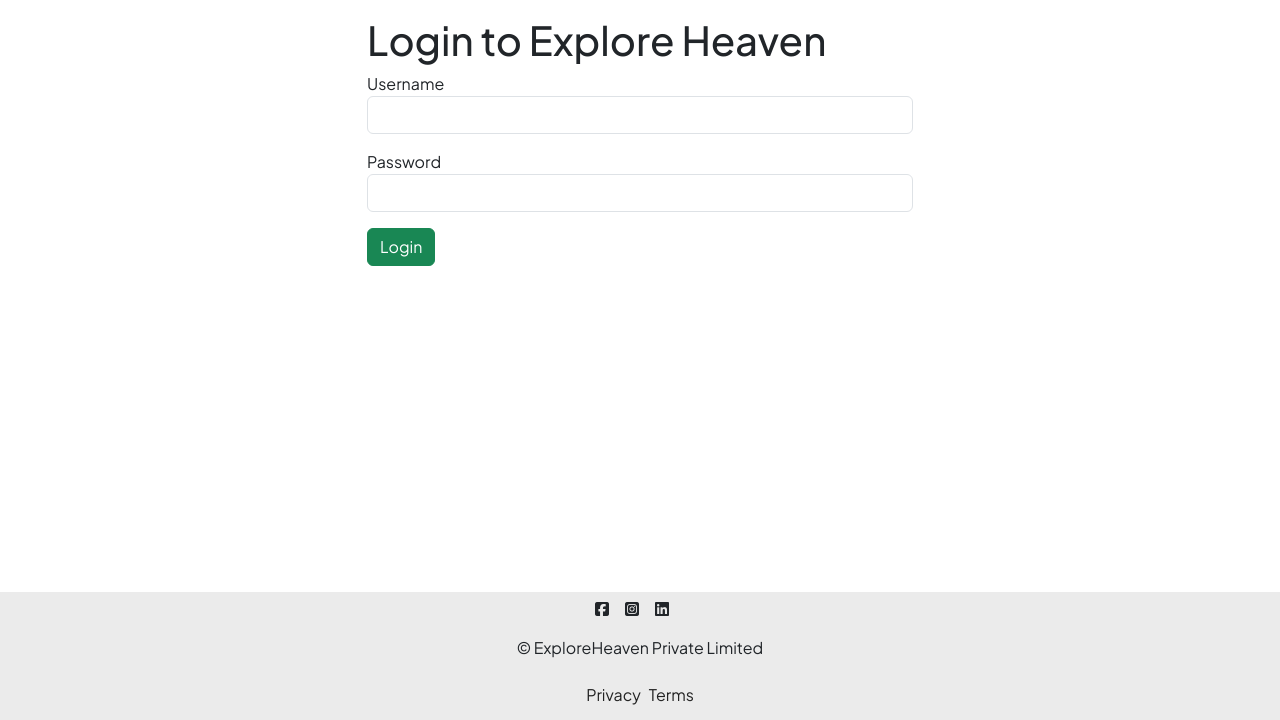
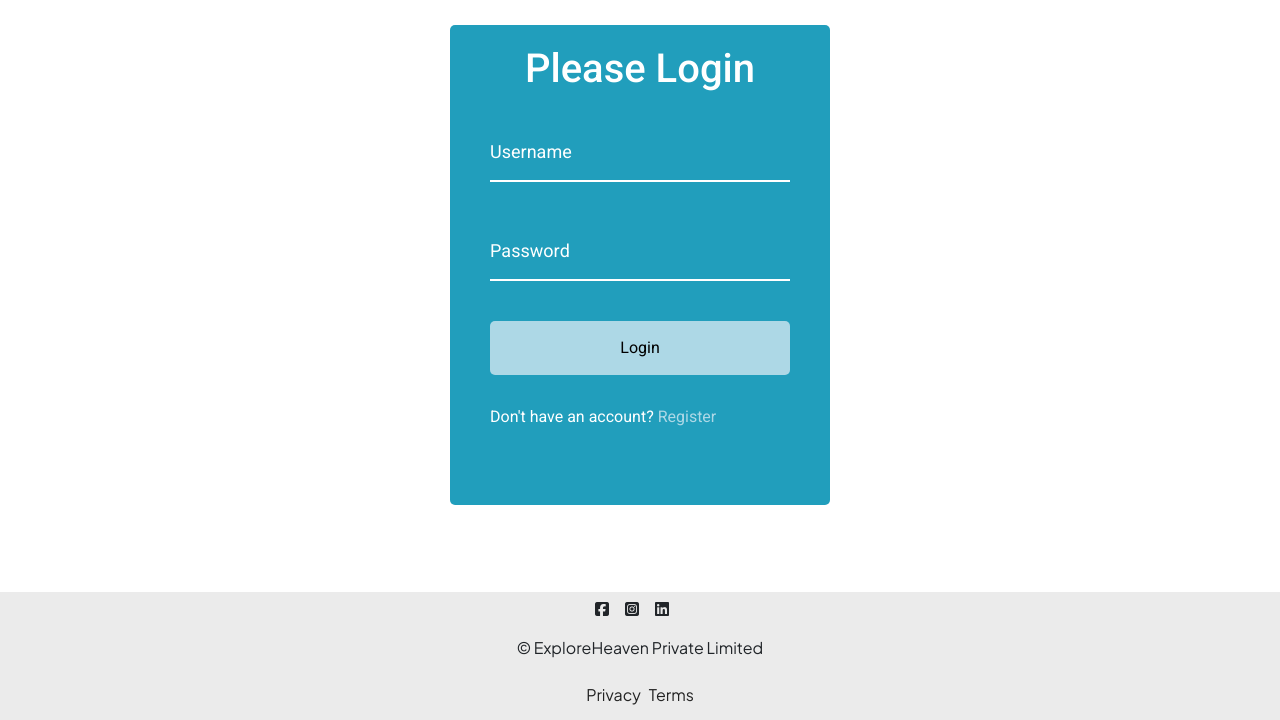
Before and after one commit to mohdrafey1/Explore-Heaven, a Node server app: page /login in a window 1280 px wide. Shown: the part 80-800 px from the top of the page. Run offline with Node 20, Linux system fonts and the light colour scheme; some libraries are stand-ins or nearby versions.

Commit message:
added styling in login page

```diff
--- a/views/users/login.ejs
+++ b/views/users/login.ejs
@@ -1,30 +1,150 @@
 <% layout("layouts/boilerplate") %>
+  <style>
+    @import url('https://fonts.googleapis.com/css2?family=Roboto:ital,wght@0,100;0,300;0,400;0,500;0,700;0,900;1,100;1,300;1,400;1,500;1,700;1,900&display=swap');
 
-<div class="row mt-3">
-    <h1 class="col-6 offset-3">Login to Explore Heaven</h1>
-    <div class="col-6 offset-3">
-        <form action="/login" method="POST" class="needs-validation" novalidate>
-            <div class="mb-3">
-                <label for="username" class="form-lable">Username</label>
-                <input
-                  name="username"
-                  id="username"
-                  type="text"
-                  class="form-control"
-                  required
-                />
-              </div>
-              <div class="mb-3">
-                <label for="password" class="form-lable">Password</label>
-                <input
-                  name="password"
-                  id="password"
-                  type="password"
-                  class="form-control"
-                  required
-                />
-              </div>
-              <button class="btn btn-success">Login</button>
-        </form>
+    * {
+      box-sizing: border-box;
+    }
+
+    .main-login {
+      font-family: 'Roboto';
+      margin: 25px;
+      padding: 0;
+      display: flex;
+      flex-direction: column;
+      align-items: center;
+      justify-content: center;
+      overflow: hidden;
+      color: #fff;
+    }
+
+    .container-login {
+      color: white;
+      background-color: #219ebc;
+      padding: 20px 40px;
+      border-radius: 5px;
+      height: 60vh;
+    }
+
+    .container-login h1 {
+      text-align: center;
+      margin-bottom: 30px;
+    }
+
+    .container-login a {
+      text-decoration: none;
+      color: lightblue;
+    }
+
+    .container-login a:hover {
+      color: blue;
+    }
+
+    .btn-login {
+      cursor: pointer;
+      display: inline-block;
+      width: 100%;
+      background: lightblue;
+      padding: 15px;
+      font-family: inherit;
+      font-size: 16px;
+      border: 0;
+      border-radius: 5px;
+    }
+
+    .btn-login:focus {
+      outline: none;
+    }
+
+    .btn-login:active {
+      transform: scale(0.98);
+    }
+
+    .register-login {
+      margin-top: 30px;
+    }
+
+    .form-control-login {
+      position: relative;
+      margin: 20px 0 40px;
+      width: 300px;
+    }
+
+    .form-control-login input {
+      background-color: transparent;
+      border: 0;
+      border-bottom: 2px #fff solid;
+      display: block;
+      width: 100%;
+      padding: 15px 0;
+      font-size: 18px;
+      color: #fff;
+      position: relative;
+      z-index: 100;
+    }
+
+    .form-control-login input:focus,
+    .form-control-login input:valid {
+      outline: 0;
+      border-bottom-color: lightblue;
+    }
+
+    .form-control-login label {
+      position: absolute;
+      top: 15px;
+      left: 0;
+      pointer-events: none;
+    }
+
+    .form-control-login label span {
+      display: inline-block;
+      font-size: 18px;
+      min-width: 5px;
+      transition: 0.3s cubic-bezier(0.68, -0.55, 0.265, 1.55);
+    }
+
+    .form-control-login input:focus+label span,
+    .form-control-login input:valid+label span {
+      color: lightblue;
+      transform: translateY(-30px);
+    }
+
+    .form-control-login input:-webkit-autofill {
+      color: #fff !important;
+      /* Adjust text color */
+    }
+  </style>
+  <div class="main-login">
+    <div class="container-login">
+      <h1>Please Login</h1>
+      <form action="/login" method="POST" class="needs-validation" novalidate>
+        <div class="form-control-login">
+          <input name="username" id="username" type="text" required />
+          <label for="username">Username</label>
+        </div>
+        <div class="form-control-login">
+          <input name="password" id="password" type="password" required />
+          <label for="password">Password</label>
+        </div>
+        <button class="btn-login">Login</button>
+      </form>
+
+      <p class="register-login">Don't have an account? <a href="/signup">Register</a></p>
+
     </div>
-</div>
+  </div>
+
+  <script>
+    const labels = document.querySelectorAll('.form-control-login label');
+
+    labels.forEach((label) => {
+      label.innerHTML = label.innerText
+        .split('')
+        .map(
+          (letter, idx) =>
+            `<span style="transition-delay:${idx * 50}ms">${letter}</span>`
+        )
+        .join('');
+    });
+
+  </script>
```
